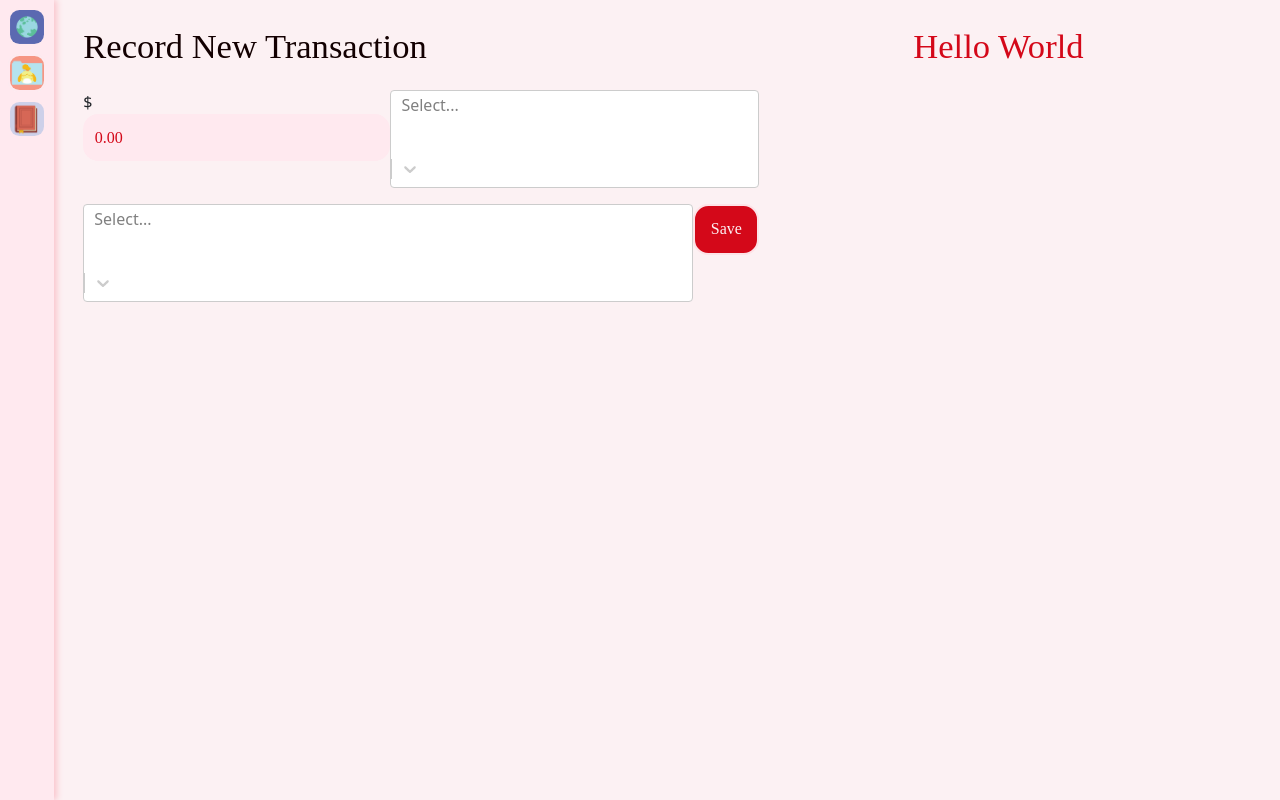
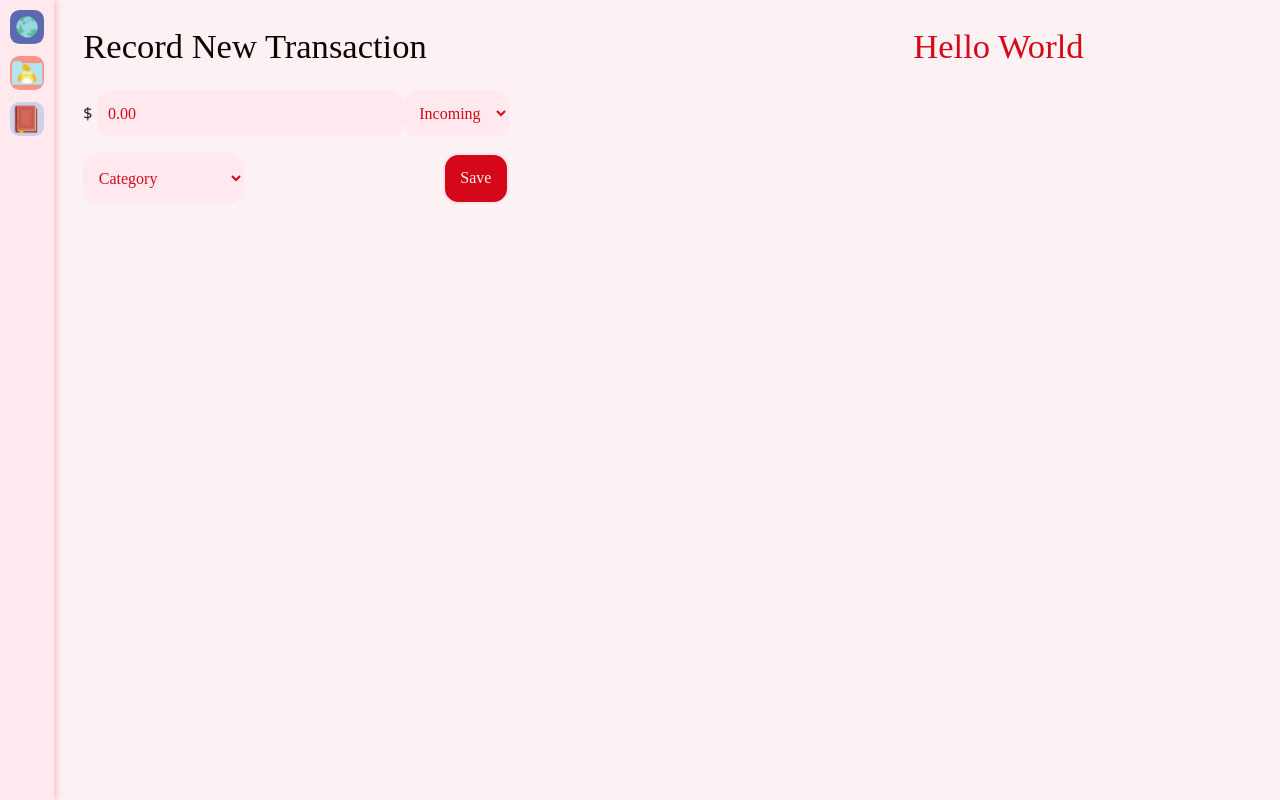
Before and after one commit to jmhar3/DreamJournal_app, a React (Create React App) app: page /financepage in a window 1280 px wide. Built offline with nearby package versions, Linux system fonts and the light colour scheme; sample sign-in values are in the browser's storage; a web font is replaced by a local one.

Commit message:
fix finance drop down selections

```diff
--- a/src/components/GoalContext.js
+++ b/src/components/GoalContext.js
@@ -14,23 +14,17 @@ export const GoalContextProvider = props => {
 
 const GoalReducer = (state, action) => {
     switch (action.type) {
-        case "addGoal":
-            if (state.length < 6) {
-                return [...state, action.data]
-            }
-        case "removeGoal":
-            if (state.length > 4) {
-                return state.filter(goal => action.data !== goal)
-            }
+        case "createGoal":
+            return [...state, action.data]
+        case "deleteGoal":
+            return state.filter(goal => action.data !== goal)
         case "updateGoal":
             return state.map((goal) => {
-                if (goal === action.data.oldColour) {
-                    goal = action.data.newColour
+                if (goal === action.data.oldGoal) {
+                    goal = action.data.newGoal
                 }
                 return goal
             })
-        case "openPalette":
-            return [...action.data]
         default:
             return state;
     }
--- a/src/components/GoalForm.js
+++ b/src/components/GoalForm.js
@@ -16,11 +16,11 @@ const GoalForm = () => {
     const [goalState, dispatch] = useContext(GoalContext);
 
     const createGoal = data => {
-        console.log(data);
-        // dispatch({
-        //     type: "addGoal",
-        //     data: data
-        // })
+        dispatch({
+            type: "createGoal",
+            data: Object.values(data)
+        })
+        console.log(goalState);
     }
 
     return (
--- a/src/components/SignIn.js
+++ b/src/components/SignIn.js
@@ -1,5 +1,5 @@
 import { useForm } from 'react-hook-form';
-import { useNavigate } from 'react-router-dom';
+import { Navigate } from "react-router-dom";
 
 const SignIn = () => {
 
@@ -19,15 +19,23 @@ const SignIn = () => {
         })
         .then(res => res.json())
         .then(res => localStorage.setItem('jwt', res.token))
+    }
 
+    function loggedIn() {
+        if (localStorage.getItem('jwt')) {
+            <Navigate to="/dashboard" replace={true} />
+        }
     }
 
     return (
-        <form id="sign-in" onSubmit={handleSubmit(onSubmit)}>
-            <input type="text" {...register("email")} placeholder="Email" />
-            <input type="password" {...register("password")} placeholder="Password" />
-            <input type="submit" value="Lets go!" />
-        </form>
+        <div>
+            {loggedIn()}
+            <form id="sign-in" onSubmit={handleSubmit(onSubmit)}>
+                <input type="text" {...register("email")} placeholder="Email" />
+                <input type="password" {...register("password")} placeholder="Password" />
+                <input type="submit" value="Lets go!" />
+            </form>
+        </div>
     )
 }
 
--- a/src/components/SignUp.js
+++ b/src/components/SignUp.js
@@ -1,6 +1,7 @@
 import { useForm } from 'react-hook-form';
 
 const SignUp = () => {
+
     const {register, handleSubmit} = useForm();
 
     async function onSubmit(d) {
@@ -11,20 +12,22 @@ const SignUp = () => {
                  'accept': 'application/json'
             },
             body: JSON.stringify({
+                name: `${d.name}`,
                 email: `${d.email}`,
-                password: `${d.password}`
+                password: `${d.password}`,
+                password_confirmation: `${d.password_confirmation}`
             })
         })
         .then(res => res.json())
-        .then(res => console.log(res))
+        .then(res => localStorage.setItem('jwt', res.token))
     }
 
     return (
         <form id="sign-up" onSubmit={handleSubmit(onSubmit)}>
-            <input type="text" name="username" placeholder="Username" />
-            <input type="text" name="email" placeholder="Email" />
-            <input type="password" name="password" placeholder="Password" />
-            <input type="password" name="confirm password" placeholder="Confirm Password" />
+            <input type="text" {...register("name")} placeholder="Name" />
+            <input type="text" {...register("email")} placeholder="Email" />
+            <input type="password" {...register("password")} placeholder="Password" />
+            <input type="password" {...register("password_confirmation")} placeholder="Confirm Password" />
             <input type="submit" value="Lets go!" />
         </form>
     )
--- a/src/components/TransactionForm.js
+++ b/src/components/TransactionForm.js
@@ -9,78 +9,34 @@ const TransactionForm = () => {
 
     }
 
-    // const [selectedDirection, setSelectedDirection] = useState("none");
-
-    const directionOptions = [
-        { value: "none", label: "Empty" },
-        { value: "incoming", label: "Incoming" },
-        { value: "outgoing", label: "Outgoing" }
-    ];
-
-    // const handleDirectionSelect = e => {
-    //     setSelectedDirection(e.value);
-    // };
-
-    // const [selectedCategory, setSelectedCategory] = useState("none");
-
-    const categoryOptions = [
-        { value: "none", label: "Category" },
-        { value: "clothing", label: "🧥 Clothing" },
-        { value: "debt", label: "💳 Debt" },
-        { value: "education", label: "📚 Education" },
-        { value: "entertainment", label: "🎮 Entertainment" },
-        { value: "food", label: "🍜 Food" },
-        { value: "health", label: "❤️‍🩹 Health" },
-        { value: "household", label: "🧻 Household" },
-        { value: "housing", label: "🏡 Housing" },
-        { value: "insurance", label: "🚘 Insurance" },
-        { value: "personal", label: "💇🏽 Personal" },
-        { value: "savings", label: "💰 Savings" },
-        { value: "transportation", label: "🛩️ Transportation" },
-        { value: "utilities", label: "📱 Utilities" },
-        { value: "other", label: "🏦 Other" }
-    ];
-
-    // const handleCategorySelect = e => {
-    //     setSelectedCategory(e.value);
-    // };
-
-    // const customStyles = {
-    //     option: (provided, state) => ({
-    //       ...provided,
-    //       borderBottom: '1px dotted pink',
-    //       color: state.isSelected ? 'red' : 'blue',
-    //       padding: 20,
-    //     }),
-    //     control: () => ({
-    //       width: 'auto',
-    //     }),
-    //     singleValue: (provided, state) => {
-    //       const opacity = state.isDisabled ? 0.5 : 1;
-    //       const transition = 'opacity 300ms';
-
-    //       return { ...provided, opacity, transition };
-    //     }
-    //   }
-
     return (
         <form onSubmit={handleSubmit(onSubmit)}>
             <div>
                 <label>$ <input type="number" name="amount" placeholder="0.00" /></label>
-                <Select
-                    options={directionOptions}
-                    // styles={customStyles}
-                />
+                <select {...register("direction")}>
+                    <option value="incoming">Incoming</option>
+                    <option value="outgoing">Outgoing</option>
+                </select>
             </div>
             <div>
-                <Select
-                    options={categoryOptions}
-                    // styles={customStyles}
-                    // onChange={handleCategorySelect}
-                    // value={categoryOptions.filter(function (option) {
-                    //     return option.value === selectedCategory;
-                    // })}
-                />
+
+            <select {...register("category")}>
+                    <option value="none">Category</option>
+                    <option value="clothing">🧥 Clothing</option>
+                    <option value="debt">💳 Debt</option>
+                    <option value="education">📚 Education</option>
+                    <option value="entertainment">🎮 Entertainment</option>
+                    <option value="food">🍜 Food</option>
+                    <option value="health">❤️‍🩹 Health</option>
+                    <option value="household">🧻 Household</option>
+                    <option value="housing">🏡 Housing</option>
+                    <option value="insurance">🚘 Insurance</option>
+                    <option value="personal">💇🏽 Personal</option>
+                    <option value="savings">💰 Savings</option>
+                    <option value="transportation">🛩️ Transportation</option>
+                    <option value="utilities">📱 Utilities</option>
+                    <option value="other">🏦 Other</option>
+                </select>
                 <input type="submit" value="Save" />
             </div>
         </form>
--- a/src/pages/GoalPage.js
+++ b/src/pages/GoalPage.js
@@ -4,6 +4,8 @@ import { useContext } from 'react';
 import { GoalContext } from '../components/GoalContext';
 
 const GoalPage = () => {
+    const [goalState, dispatch] = useContext(GoalContext)
+
     fetch("http://localhost:3000/goals", {
         method: 'get',
         headers: {
@@ -13,9 +15,13 @@ const GoalPage = () => {
         }
     })
     .then(res => res.json())
-    .then(res => console.log(res))
-
-    const [goalState, dispatch] = useContext(GoalContext)
+    .then(res => {
+        // dispatch({
+        //     type: "addGoal",
+        //     data: res
+        // })
+        console.log(res)
+    })
 
     return (
         <div id="goal-db" >
@@ -26,7 +32,7 @@ const GoalPage = () => {
             <section className="dashboard-right ">
                 <div className="dashboard-goals">
                     <h2>Upcoming Goals</h2>
-                    <GoalList goals="hello world" />
+                    <GoalList goals={goalState} />
                 </div>
             </section>
         </div>
```
